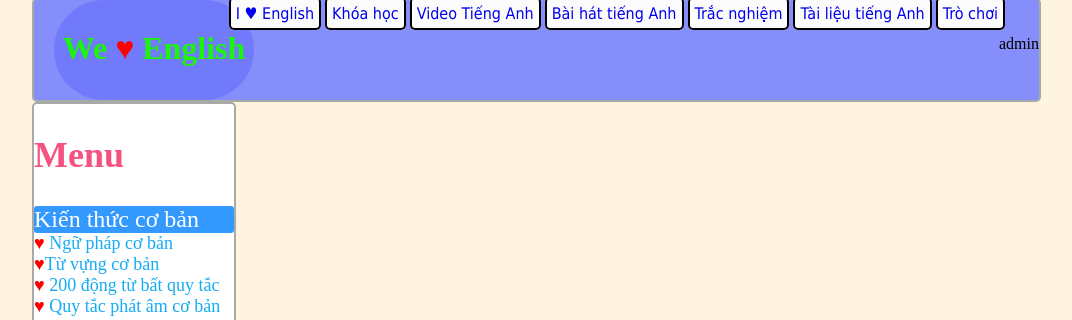
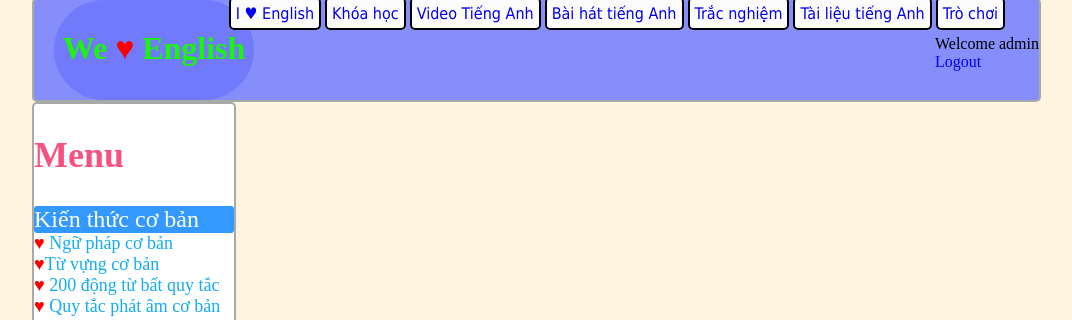
Before and after one commit to nhunght57/EnglishStudy_Web, a Django app: page / in a window 1280 px wide. Shown: the top 320 px of the page, without its empty margins (146-1218 px from the left). Run offline with Django 3.2, Linux system fonts and the light colour scheme; a user stored in the database is signed in; parts of the project's set-up code (start-up, migrations or seed data) failed here and were passed over.

Commit message:
Basically logout function now works

```diff
--- a/EnglishStudy_Web/urls.py
+++ b/EnglishStudy_Web/urls.py
@@ -18,8 +18,7 @@ urlpatterns = patterns('',
     # /accounts/auth - authentication system
     # maybe we should put it in namespace 'accounts' later
     url(r'^accounts/auth/$', 'homepage.views.auth'),
-
-    url(r'^accounts/auth', views.auth,name='acc'),
+    url(r'^accounts/logout/$', 'homepage.views.logout_view'),
 
     # /polls - example polls application
     url(r'^polls/', include('polls.urls', namespace='polls')),
--- a/homepage/static/homepage/CSS/home.css
+++ b/homepage/static/homepage/CSS/home.css
@@ -130,10 +130,10 @@ span{
     margin-left: 20px;
 	float:left;
 }
-#login{
+#authentication{
 	float: right;
 	margin-top: 35px;
 }
-center form{
-	float center;
-}
+/*center form{*/
+	/*float center;*/
+/*}*/
--- a/homepage/templates/homepage/home.html
+++ b/homepage/templates/homepage/home.html
@@ -27,11 +27,15 @@
     </div>
     <div id="head">
     	<div class="home"><a href="/"><center><h1>We <span>&hearts;</span> English</h1></center></a></div>
+        <div id="authentication">
+
+        {% if user.is_authenticated %}
+            Welcome {{ user.username }}<br/>
+            <a href="/accounts/logout/">Logout</a>
+
+        {% else %}
             <form ID="login" method="post" action="/accounts/auth/">
             {% csrf_token %}
-           {% if user.is_authenticated %}
-                {{ user.username }}
-           {% else %}
             <table>
             <tr>
                 <td><input type="text" name="username" value="username" size="15" maxlength="25"></td>
@@ -44,9 +48,9 @@
                 <td><input type="button" name="register" value="Đăng ký"></td>
             </tr>
             </table>
+            </form>
         {% endif %}
-
-        </form>
+        </div>
     </div>
 
     <div class="left">
--- a/homepage/views.py
+++ b/homepage/views.py
@@ -1,6 +1,6 @@
 from django.shortcuts import render_to_response
 from django.views import generic
-from django.contrib.auth import authenticate, login
+from django.contrib.auth import authenticate, login, logout
 from django.http import HttpResponse, HttpResponseRedirect
 
 from homepage.models import Question, Choice
@@ -77,3 +77,7 @@ def auth(request):
         return HttpResponseRedirect('/homepage/tracnghiem/')
     else:
         return HttpResponse("<p>Invalid login<p>")
+
+def logout_view(request):
+    logout(request);
+    return HttpResponseRedirect('/#')
```
Also changed, not shown: homepage/templates/homepage/tracnghiem.html (+11 -2 lines), db.sqlite3. Lines whose indentation alone changed are shown as unchanged.
